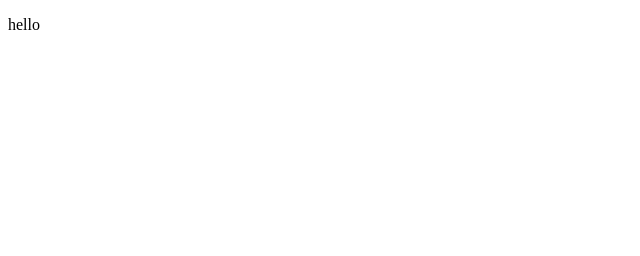
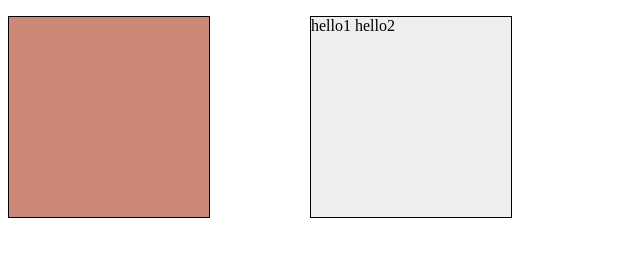
Before and after one commit to c0710/drag-drop-upload, a website: page v1/index.html in a window 1280 px wide. Shown: the whole page, without its empty margins (0-640 px from the left). Drawn offline with Linux system fonts and the light colour scheme.

Commit message:
接口对接

```diff
--- a/v1/index.html
+++ b/v1/index.html
@@ -3,8 +3,62 @@
 <head>
     <meta charset="UTF-8">
     <title>upload</title>
+    <style>
+        #drop-area {
+            background-color: #cc8877;
+            /*width: 200px;*/
+            /*height: 200px;*/
+            /*border: 1px solid #000;*/
+            /*background-color: #f87;*/
+        }
+        .area {
+            width: 200px;
+            height: 200px;
+            border: 1px solid #000;
+            background-color: #eee;
+            float: left;
+            margin-right: 100px;
+        }
+    </style>
 </head>
 <body>
-<p>hello</p>
+<div class="area" id="drop-area" ondrop="drop(event)" ondragover = "dragover_hander(event)"></div>
+<div class="area">
+    <span id="hello1" draggable="true">hello1</span>
+    <span id="hello2" draggable="true">hello2</span>
+</div>
+
+<p id="demo"></p>
+<script>
+    document.addEventListener("dragstart", function(event) {
+
+        //dataTransfer.setData()方法设置数据类型和拖动的数据
+        event.dataTransfer.setData("Text", event.target.id);
+        // 拖动 p 元素时输出一些文本
+        document.getElementById("demo").innerHTML = "开始拖动 "+event.target.id+" 元素.";
+        //修改拖动元素的透明度
+        event.target.style.opacity = "0.4";
+    });
+
+    // 拖放完成
+    function drop(event) {
+        event.preventDefault();
+        var files = event.dataTransfer.files
+        var formData = new FormData()
+
+        for (var i = 0; i < files.length; i++) {
+            formData.append('files', files[i])
+        }
+
+        var request = new XMLHttpRequest()
+        request.open('POST', '/uploadFile')
+        request.send(formData)
+    }
+    // 拖动到放置区域时
+    function dragover_hander(event) {
+        event.preventDefault();
+        console.log('dragover_hander')
+    }
+</script>
 </body>
 </html>
```
Also changed, not shown: v1/server.js (+10 -1 lines).
